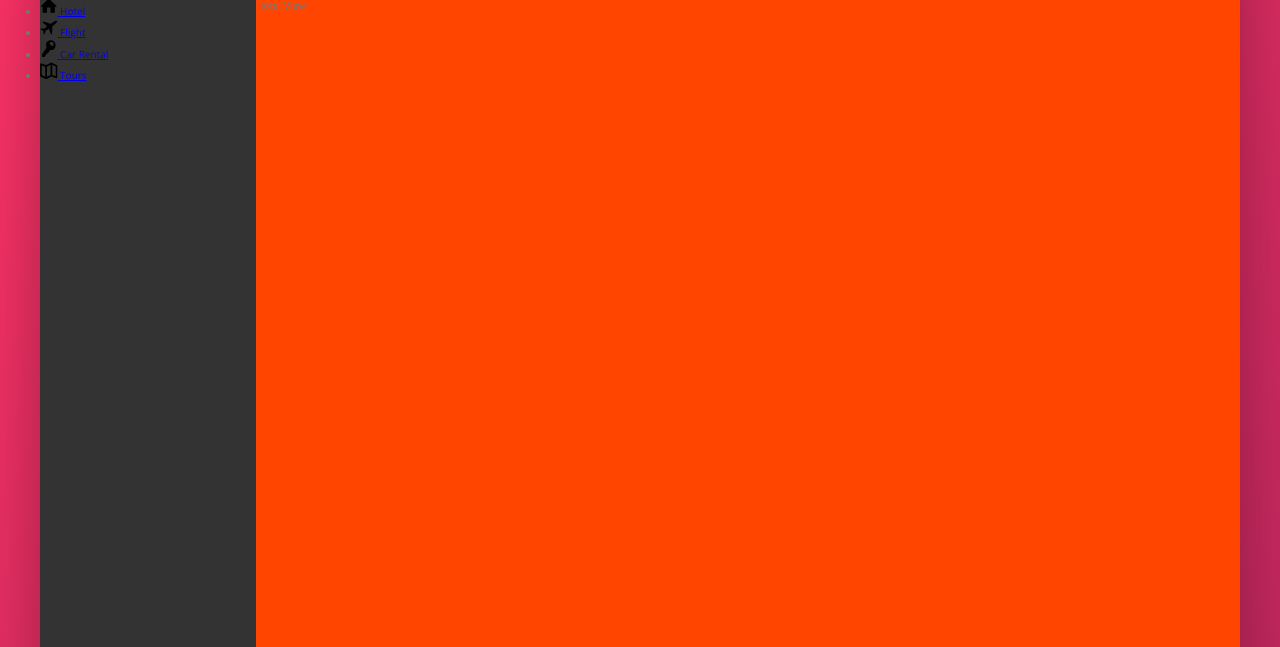
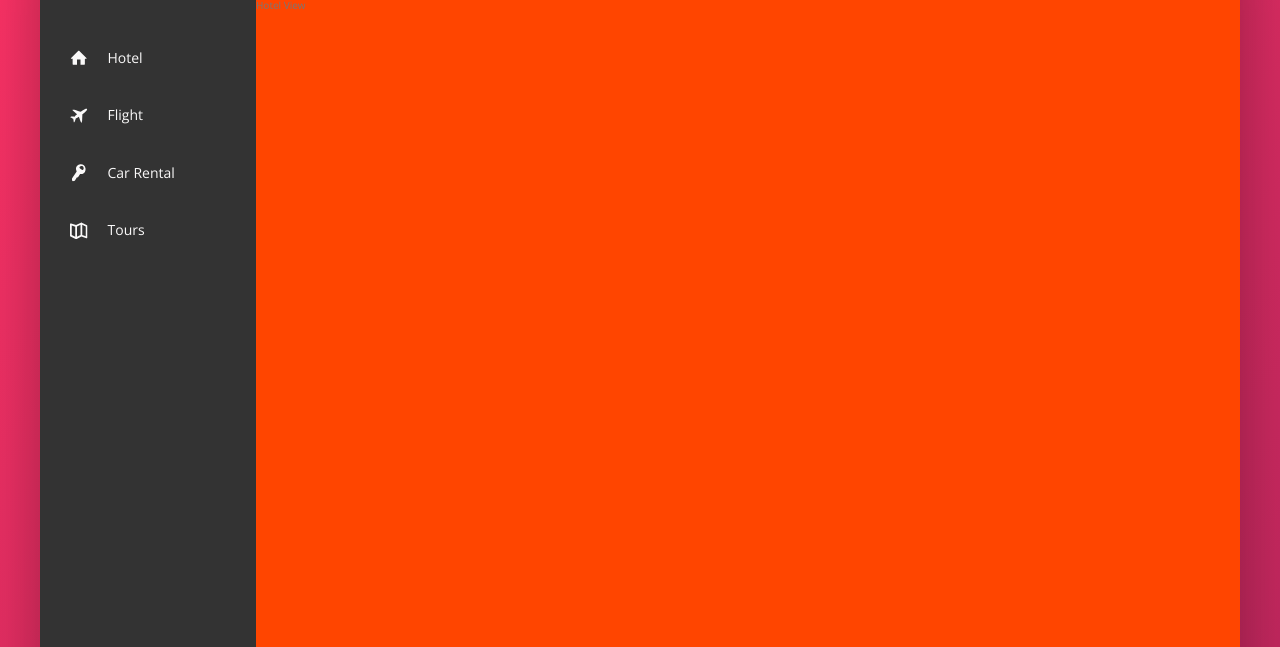
Before and after one commit to TrevorHegert/udemy_flexbox, a website: page index.html in a window 1280 px wide. Shown: the part 153-800 px from the top of the page. Drawn offline with nearby package versions, Linux system fonts and the light colour scheme.

Commit message:
Lecture 79 Complete

```diff
--- a/index.html
+++ b/index.html
@@ -8,7 +8,7 @@
         <link rel="stylesheet" href="css/style.css">
         <link rel="shortcut icon" type="image/png" href="img/favicon.png">
 
-        <title>trillo &mdash; Your all-in-one booking app</title>
+        <title>Trillo &mdash; Your All-in-One Booking App</title>
     </head>
     <body>
         <div class="container">
@@ -44,7 +44,7 @@
 
             <div class="content">
                 <nav class="sidebar">
-                    <ul class="sidenav">
+                    <ul class="side-nav">
                         <li class="side-nav__item">
                             <a href="#" class="side-nav__link">
                                 <svg class="side-nav__icon">
--- a/sass/_components.scss
+++ b/sass/_components.scss
@@ -130,22 +130,60 @@
 /////////////////////////////////////////////////////
 // SIDE NAVIGATION
 .side-nav {
-
-    display: flex;
-    flex-direction: column;
-    justify-content: space-between;
+    font-size: 1.4rem;
+    list-style: none;
+    margin-top: 3.5rem;
 
     &__item {
+        position: relative;
 
+        &:not(:last-child) {
+            margin-bottom: .5rem;
+        }
     }
 
-    &__link {
+    &__item::before {
+        content: "";
+        position: absolute;
+        top: 0;
+        left: 0;
+        width: 3px;
+        height: 100%;
+        background-color: var(--color-primary);
+        transform: scaleY(0);
+        transition: transform .2s,
+                    width .4s cubic-bezier(1,0,0,1) .2s;
+                    background-color: .1s;
+    }
 
+    &__item:hover::before,
+    &__item--active::before {
+        transform: scaleY(1);
+        width: 100%;
+    }
+
+    &__item:active::before {
+        background-color: var(--color-primary-light);
+    }
+
+    &__link:link,
+    &__link:visited {
+        color: var(--color-grey-light-1);
+        text-decoration: none;
+        display: block;
+        padding: 1.5rem 3rem;
+        display: flex;
+        align-items: center;
+        position: relative;
+        z-index: 10;
     }
 
     &__icon {
         width: 1.75rem;
         height: 1.75rem;
+        fill: currentColor;
+        margin-right: 2rem;
+
     }
 }
 
```
Also changed, not shown: css/style.css.
